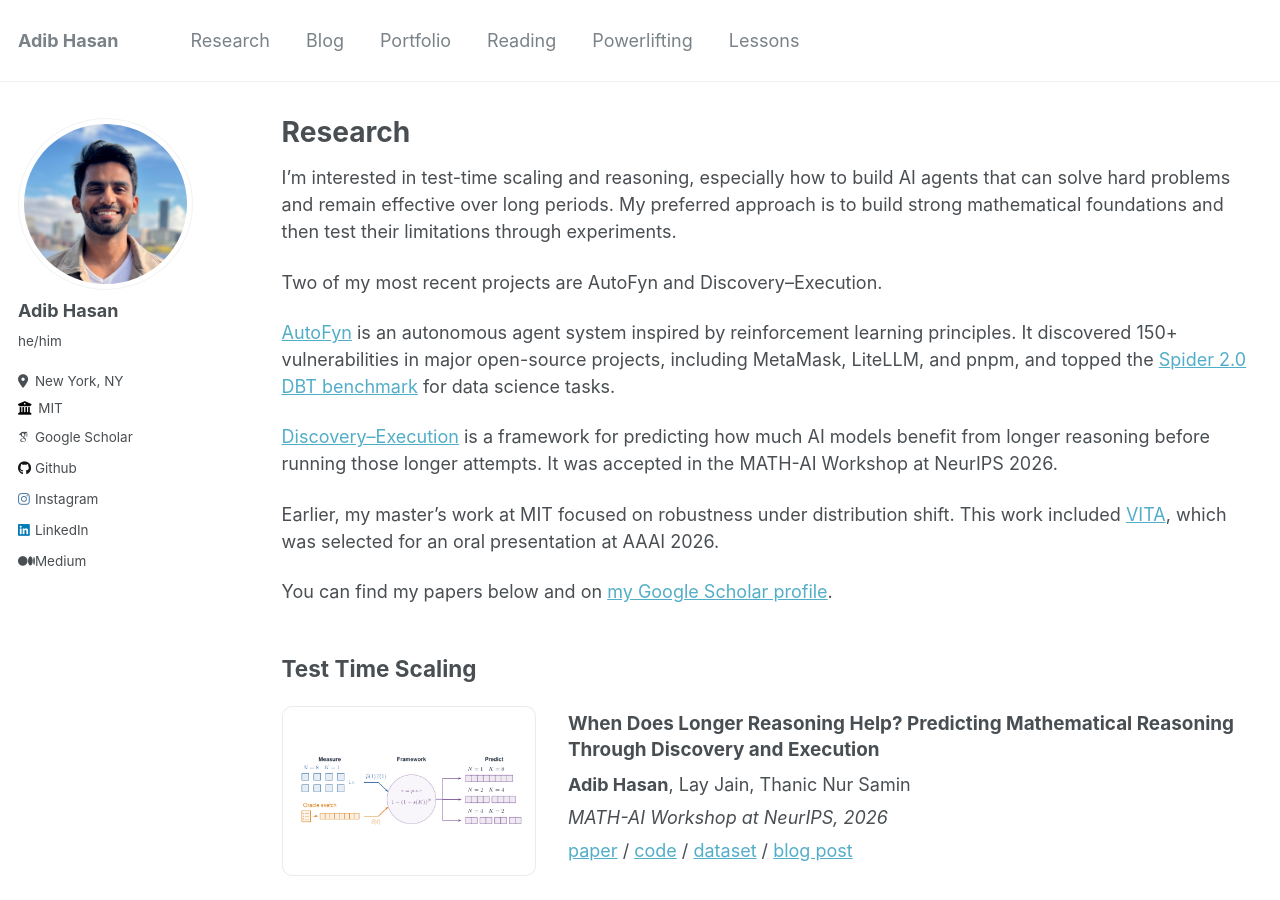
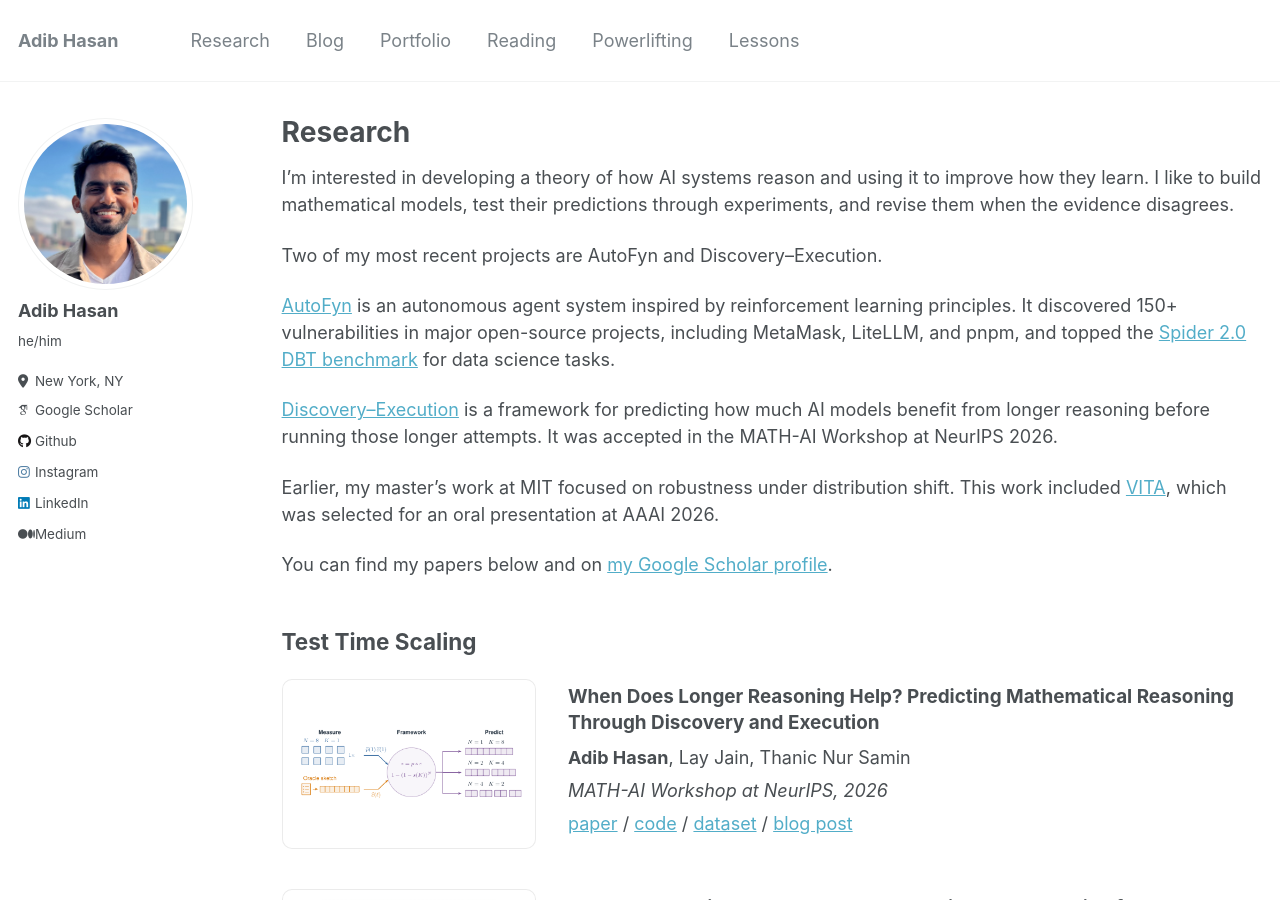
Before and after one commit to Neehan/neehan.github.io, a Jekyll site: the page built from _pages/research.md, in a window 1280 px wide and 900 px high. Built offline with Jekyll 4.4.1, drawn with Linux system fonts in a browser that asks for light colours; some web fonts are replaced; some of the changed text lies outside the part shown.

Commit message:
Update research focus and academic service

```diff
--- a/_config.yml
+++ b/_config.yml
@@ -26,7 +26,7 @@ author:
   pronouns: "he/him"
   bio: ""
   location: "New York, NY"
-  employer: "MIT"
+  employer:
   uri: # URL
   email:
 
--- a/_pages/research.md
+++ b/_pages/research.md
@@ -5,7 +5,7 @@ permalink: /research/
 author_profile: true
 ---
 
-I’m interested in test-time scaling and reasoning, especially how to build AI agents that can solve hard problems and remain effective over long periods. My preferred approach is to build strong mathematical foundations and then test their limitations through experiments.
+I’m interested in developing a theory of how AI systems reason and using it to improve how they learn. I like to build mathematical models, test their predictions through experiments, and revise them when the evidence disagrees.
 
 Two of my most recent projects are AutoFyn and Discovery–Execution.
 
```
Also changed, not shown: other parts of _pages/research.md (+4 -0 lines), _pages/about.md (+1 -1 lines).
